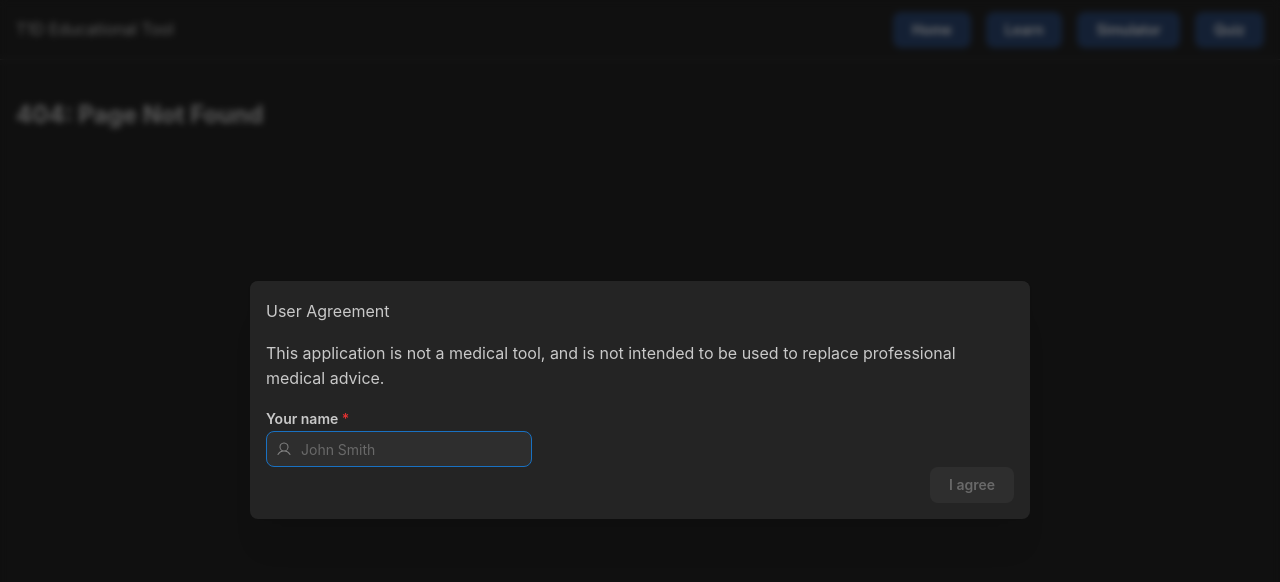
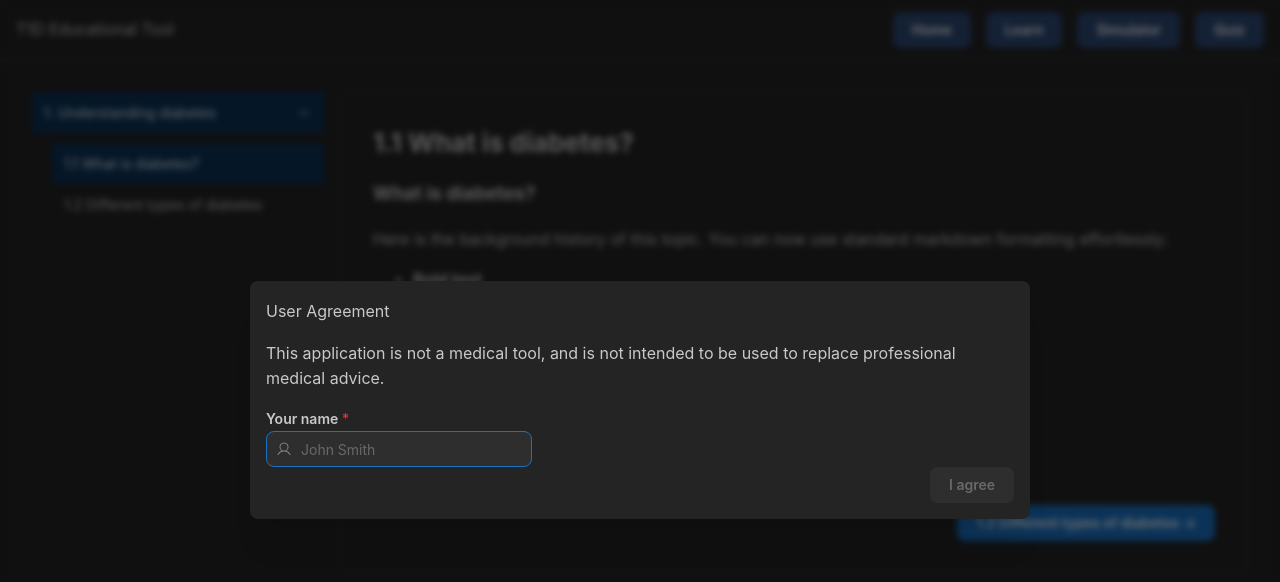
Before and after one commit to maxfleetdev/t1d-app, a React (Vite) app: page /learn/1.1 in a window 1280 px wide. Shown: the top 582 px of the page. Built offline with nearby package versions, Linux system fonts and the light colour scheme.

Commit message:
feat: implement section navigation and content display in learning module

```diff
--- a/src/App.tsx
+++ b/src/App.tsx
@@ -1,9 +1,10 @@
-import { Routes, Route } from 'react-router';
+import { Routes, Route, Navigate } from 'react-router';
 import { useDisclosure, useSessionStorage } from '@mantine/hooks';
 import { AppShell, Group, Burger } from '@mantine/core';
 
 import Home from './pages/Home';
 import Learn from './pages/Learn';
+import SectionPage from './components/learning/SectionPage';
 import NavigationButton from './components/navigation/NavigationButton';
 import Simulator from './pages/Simulator';
 import Quiz from './pages/Quiz';
@@ -55,7 +56,10 @@ function App() {
         )}
         <Routes>
           <Route path="/" element={<Home/>} />
-          <Route path="learn" element={<Learn/>} />
+          <Route path="learn" element={<Learn/>}>
+            <Route index element={<Navigate to="1.1" replace />} />
+            <Route path=":sectionId" element={<SectionPage/>} />
+          </Route>
           <Route path="simulator" element={<Simulator/>} />
           <Route path="quiz" element={<Quiz/>} />
           <Route path="*" element={<h2>404: Page Not Found</h2>} />
--- a/src/components/learning/ModuleList.tsx
+++ b/src/components/learning/ModuleList.tsx
@@ -1,12 +1,11 @@
-import { useState, useEffect } from 'react';
-import { Button, Grid, Group, NavLink, Paper, Title, Stack } from '@mantine/core';
-import ReactMarkdown from 'react-markdown';
-import { findSectionById, flattenSections, getSections, type SectionGroup } from './SectionData';
+import { useEffect, useState } from 'react';
+import { Link, useParams } from 'react-router';
+import { NavLink, Stack } from '@mantine/core';
+import { getSections, type SectionGroup } from './SectionData';
 
 export default function ModuleList() {
-  const [activeId, setActiveId] = useState('1.1');
+  const { sectionId } = useParams<{ sectionId?: string }>();
   const [sections, setSections] = useState<SectionGroup[]>([]);
-  const [markdownContent, setMarkdownContent] = useState('');
   const [isLoadingSections, setIsLoadingSections] = useState(true);
 
   useEffect(() => {
@@ -21,7 +20,6 @@ export default function ModuleList() {
         }
       } catch (error) {
         if (isMounted) {
-          setMarkdownContent(`### Error\nCould not load section manifest. ${error}`);
           setIsLoadingSections(false);
         }
       }
@@ -34,39 +32,9 @@ export default function ModuleList() {
     };
   }, []);
 
-  const currentSection = findSectionById(sections, activeId);
-  const flattenedSections = flattenSections(sections);
-  const currentIndex = flattenedSections.findIndex((section) => section.id === activeId);
-  const previousSection = flattenedSections[currentIndex - 1] ?? null;
-  const nextSection = flattenedSections[currentIndex + 1] ?? null;
-
-  useEffect(() => {
-    if (!currentSection?.file) {
-      return;
-    }
-    const controller = new AbortController();
-
-    fetch(`/content/${currentSection.file}`, { signal: controller.signal })
-      .then((res) => {
-        if (!res.ok) {
-          throw new Error('Failed to load content');
-        }
-        return res.text();
-      })
-      .then((text) => setMarkdownContent(text))
-      .catch((error) => {
-        if (error instanceof Error && error.name === 'AbortError') {
-          return;
-        }
-        setMarkdownContent('### Error\nCould not load section content.');
-      });
-
-    return () => controller.abort();
-  }, [activeId, currentSection?.file]);
+  const activeId = sectionId ?? '1.1';
 
   return (
-    <Grid p="md">
-      <Grid.Col span={{ base: 12, md: 3 }}>
     <Stack gap="xs">
       {isLoadingSections ? (
         <div>Loading sections...</div>
@@ -75,10 +43,7 @@ export default function ModuleList() {
           <NavLink
             key={parent.id}
             label={parent.title}
-                active={parent.id === activeId}
-                onClick={() => {
-                  if (!parent.children) setActiveId(parent.id);
-                }}
+            active={parent.id === activeId || parent.children?.some((child) => child.id === activeId)}
             defaultOpened={true}
           >
             {parent.children?.map((child) => (
@@ -86,47 +51,13 @@ export default function ModuleList() {
                 key={child.id}
                 label={child.title}
                 active={child.id === activeId}
-                    onClick={() => setActiveId(child.id)}
+                component={Link}
+                to={`/learn/${child.id}`}
               />
             ))}
           </NavLink>
         ))
       )}
     </Stack>
-      </Grid.Col>
-
-      <Grid.Col span={{ base: 12, md: 9 }}>
-        {currentSection && (
-          <Paper p="xl" withBorder shadow="xs">
-            <Title order={2} mb="md">{currentSection.title}</Title>
-            <div className="markdown-body">
-              <ReactMarkdown>{markdownContent}</ReactMarkdown>
-            </div>
-
-            <Group justify="space-between" mt="lg">
-              {previousSection && (<Button
-                  variant="default"
-                  onClick={() => previousSection && setActiveId(previousSection.id)}
-                  disabled={!previousSection}
-                >
-                  {previousSection ? `← ${previousSection.title}` : 'Previous section'}
-                </Button>)
-                || !previousSection && (<div/>)
-              }
-
-              {nextSection && (<Button
-                  variant="filled"
-                  onClick={() => nextSection && setActiveId(nextSection.id)}
-                  disabled={!nextSection}
-                >
-                  {nextSection ? `${nextSection.title} →` : 'Next section'}
-                </Button>)
-                || !nextSection && (<div/>)
-              }
-            </Group>
-          </Paper>
-        )}
-      </Grid.Col>
-    </Grid>
   );
 }
--- a/src/components/learning/SectionData.ts
+++ b/src/components/learning/SectionData.ts
@@ -15,7 +15,6 @@ export const CONTENT_MANIFEST_PATH = '/content/sections.json';
 
 export async function getSections(): Promise<SectionGroup[]> {
   const response = await fetch(CONTENT_MANIFEST_PATH);
-
   if (!response.ok) {
     throw new Error(`Failed to load section manifest from ${CONTENT_MANIFEST_PATH}`);
   }
--- /dev/null
+++ b/src/components/learning/SectionPage.tsx
@@ -0,0 +1,128 @@
+import { useEffect, useState } from 'react';
+import { useNavigate, useParams } from 'react-router';
+import { Button, Group, Paper, Title } from '@mantine/core';
+import ReactMarkdown from 'react-markdown';
+import { findSectionById, flattenSections, getSections, type SectionGroup } from './SectionData';
+
+export default function SectionPage() {
+  const { sectionId } = useParams<{ sectionId?: string }>();
+  const [sections, setSections] = useState<SectionGroup[]>([]);
+  const [markdownContent, setMarkdownContent] = useState('');
+  const [isLoadingSections, setIsLoadingSections] = useState(true);
+  const [isLoadingContent, setIsLoadingContent] = useState(false);
+  const [error, setError] = useState<string | null>(null);
+  const navigate = useNavigate();
+
+  useEffect(() => {
+    let isMounted = true;
+
+    const loadSections = async () => {
+      try {
+        const sectionList = await getSections();
+        if (isMounted) {
+          setSections(sectionList);
+          setIsLoadingSections(false);
+        }
+      } catch (err) {
+        if (isMounted) {
+          setError('Could not load section manifest.');
+          setIsLoadingSections(false);
+        }
+      }
+    };
+
+    loadSections();
+
+    return () => {
+      isMounted = false;
+    };
+  }, []);
+
+  const currentSection = sectionId ? findSectionById(sections, sectionId) : null;
+  const flattenedSections = flattenSections(sections);
+  const currentIndex = sectionId ? flattenedSections.findIndex((section) => section.id === sectionId) : -1;
+  const previousSection = currentIndex > 0 ? flattenedSections[currentIndex - 1] : null;
+  const nextSection = currentIndex >= 0 && currentIndex < flattenedSections.length - 1 ? flattenedSections[currentIndex + 1] : null;
+
+  useEffect(() => {
+    if (!currentSection?.file) {
+      setMarkdownContent('');
+      return;
+    }
+
+    const controller = new AbortController();
+    setIsLoadingContent(true);
+    setError(null);
+
+    fetch(`/content/${currentSection.file}`, { signal: controller.signal })
+      .then((res) => {
+        if (!res.ok) {
+          throw new Error('Failed to load content');
+        }
+        return res.text();
+      })
+      .then((text) => {
+        setMarkdownContent(text);
+        setIsLoadingContent(false);
+      })
+      .catch((fetchError) => {
+        if (fetchError instanceof Error && fetchError.name === 'AbortError') {
+          return;
+        }
+        setError('Could not load section content.');
+        setIsLoadingContent(false);
+      });
+
+    return () => controller.abort();
+  }, [currentSection?.file]);
+
+  if (isLoadingSections) {
+    return <div>Loading sections...</div>;
+  }
+
+  if (error) {
+    return <div>{error}</div>;
+  }
+
+  if (!sectionId) {
+    return <div>Select a section from the left to view content.</div>;
+  }
+
+  if (!currentSection) {
+    return <div>Section not found.</div>;
+  }
+
+  return (
+    <Paper p="xl" withBorder shadow="xs">
+      <Title order={2} mb="md">
+        {currentSection.title}
+      </Title>
+      <div className="markdown-body">
+        {isLoadingContent ? <div>Loading content...</div> : <ReactMarkdown>{markdownContent}</ReactMarkdown>}
+      </div>
+      <Group justify="space-between" mt="lg">
+        {previousSection ? (
+          <Button
+            variant="default"
+            onClick={() => navigate(`/learn/${previousSection.id}`)}
+          >
+            ← {previousSection.title}
+          </Button>
+        ) : (
+          <div />
+        )}
+
+        {nextSection ? (
+          <Button
+            variant="filled"
+            onClick={() => navigate(`/learn/${nextSection.id}`)}
+          >
+            {nextSection.title} →
+          </Button>
+        ) : (
+          <div />
+        )}
+      </Group>
+    </Paper>
+  );
+}
--- a/src/pages/Learn.tsx
+++ b/src/pages/Learn.tsx
@@ -1,9 +1,16 @@
-import ModuleList from "../components/learning/ModuleList";
+import { Grid } from '@mantine/core';
+import { Outlet } from 'react-router';
+import ModuleList from '../components/learning/ModuleList';
 
 export default function Learn() {
   return (
-    <>
-      <ModuleList/>
-    </>
+    <Grid p="md">
+      <Grid.Col span={{ base: 12, md: 3 }}>
+        <ModuleList />
+      </Grid.Col>
+      <Grid.Col span={{ base: 12, md: 9 }}>
+        <Outlet />
+      </Grid.Col>
+    </Grid>
   );
 }
```
Also changed, not shown: 2 other files (tests, documents, lock files or other folders). Lines whose indentation alone changed are shown as unchanged.
